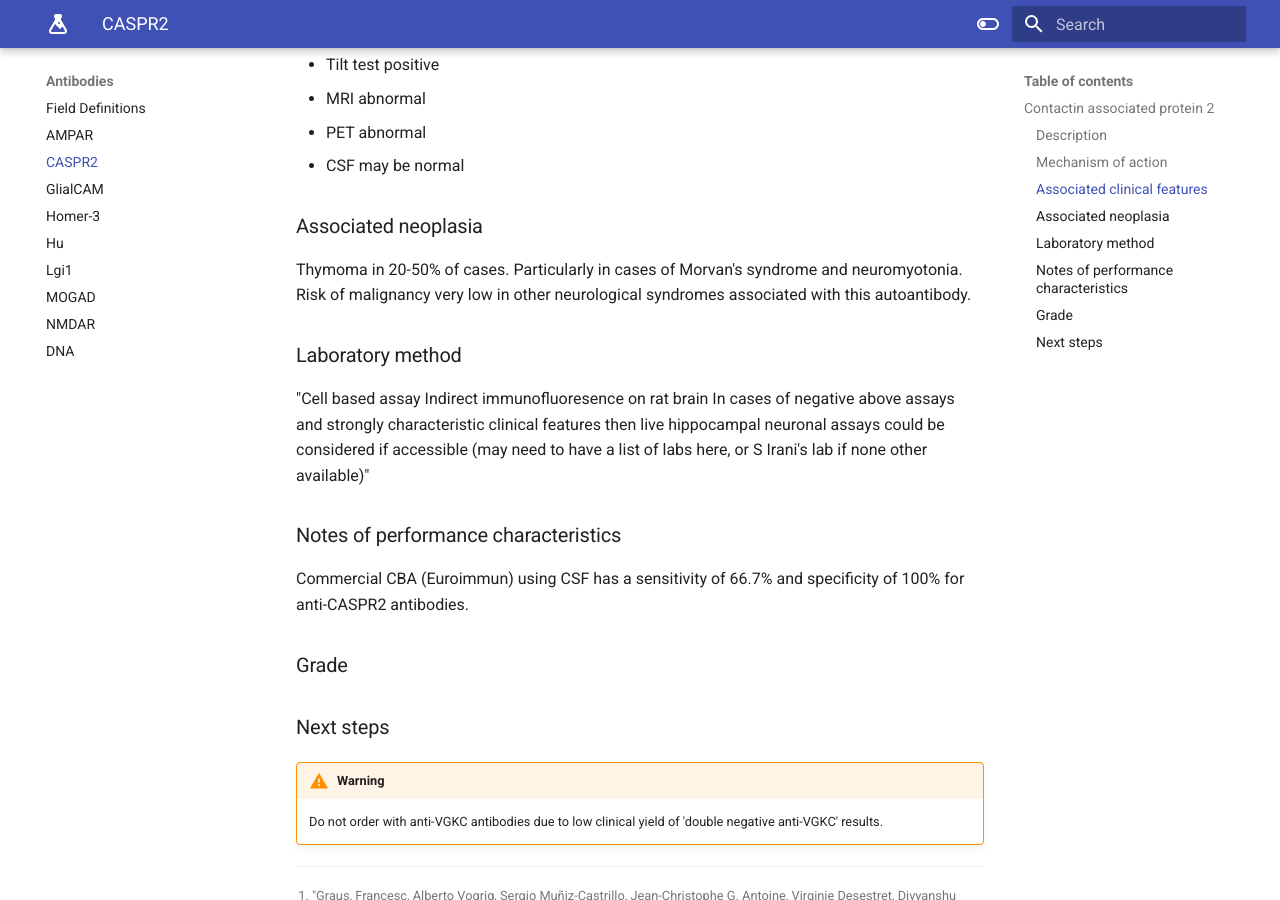
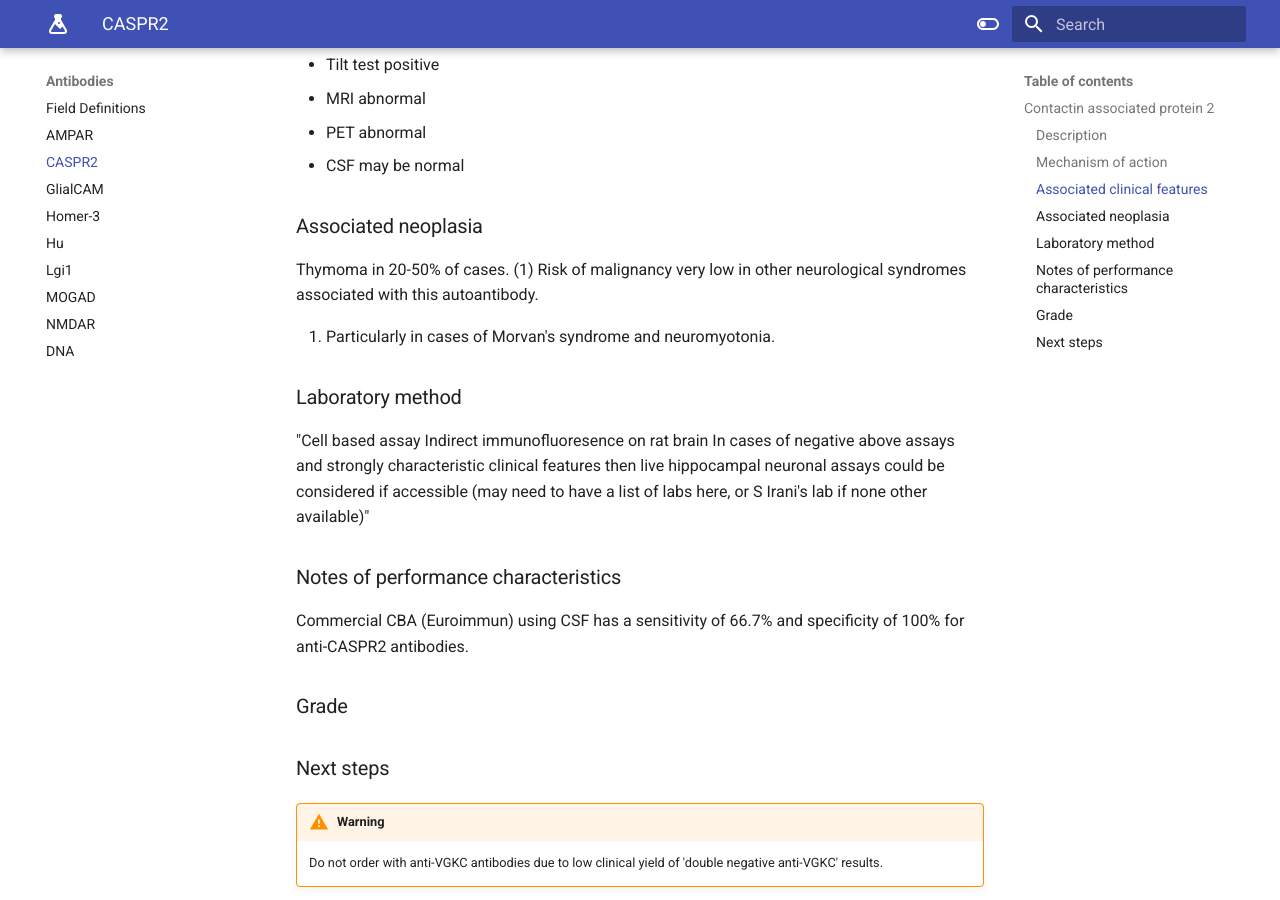
Before and after one commit to monchee/liamsproject, an MkDocs documentation site: the page built from docs/antibodies/caspr2.md, in a window 1280 px wide and 900 px high, scrolled down 1436 px. Built offline with MkDocs 1.6.1 and Material for MkDocs 9.7.7, drawn with Linux system fonts in a browser that asks for light colours; plug-ins that fetch from the network failed and are left out.

Commit message:
Update caspr2.md

```diff
--- a/docs/antibodies/caspr2.md
+++ b/docs/antibodies/caspr2.md
@@ -54,7 +54,10 @@ CASPR2 is expressed throughout the central and peripheral nervous systems. In th
 - CSF may be normal
 
 ### Associated neoplasia
-Thymoma in 20-50% of cases. Particularly in cases of Morvan's syndrome and neuromyotonia. Risk of malignancy very low in other neurological syndromes associated with this autoantibody.
+Thymoma in 20-50% of cases. (1)
+Risk of malignancy very low in other neurological syndromes associated with this autoantibody.
+
+1. Particularly in cases of Morvan's syndrome and neuromyotonia.
 
 ### Laboratory method
 "Cell based assay
```
